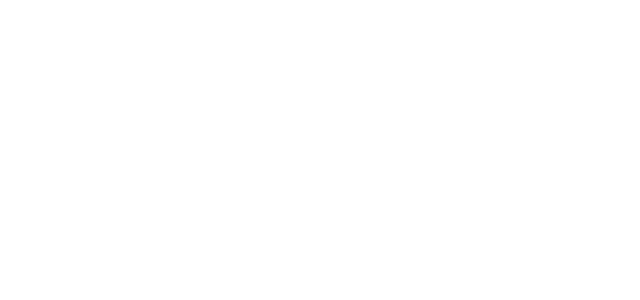
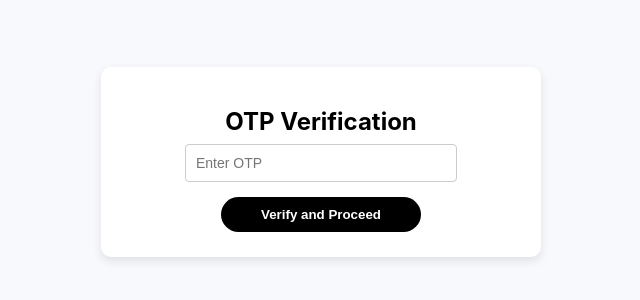
Before and after one commit to suraj-jadhav07/hackathon-chatbot-ui, a React (Create React App) app: page /otp in a window 1280 px wide. Before the commit this address had no page. Shown: the part 238-538 px from the top of the page, without its empty margins (319-959 px from the left). Built offline with nearby package versions, Linux system fonts and the light colour scheme.

Commit message:
Otp screen changes

```diff
--- a/src/App.js
+++ b/src/App.js
@@ -2,18 +2,15 @@
 import { BrowserRouter as Router, Routes, Route } from "react-router-dom";
 import SignUp from "./components/SignUp";
 import Login from "./components/Login";
+import OTP from "./components/Otp";
 
 function App() {
   return (
-    // <div className="App">
-    //   <header className="App-header">
-    //     Hello world!
-    //   </header>
-    // </div>
     <Router>
       <Routes>
         <Route path="/" element={<Login />} />
         <Route path="/signup" element={<SignUp />} />
+        <Route path="/otp" element={<OTP />} />
       </Routes>
     </Router>
   );
--- /dev/null
+++ b/src/components/Otp.js
@@ -0,0 +1,55 @@
+import React, { useState } from "react";
+import "../styles/Otp.css";
+import { useNavigate } from "react-router-dom";
+import "../styles/Common.css";
+
+const Otp = () => {
+
+    const [loading, setLoading] = useState(false);
+    const [showSignIn, setShowSignIn] = useState(false);
+    const [otp, setOtp] = useState("");
+    const navigate = useNavigate();
+
+    const handleOtpClick = (event) => {
+        event.preventDefault();
+        console.log('Entered OTP=>', otp);
+        setLoading(true);
+        setTimeout(() => {
+            setLoading(false);
+            setShowSignIn(true);
+        }, 2000);
+    }
+
+    const handleOtpChange = (event) => {
+        setOtp(event.target.value);
+    }
+
+    const handleBackToSignIn = (event) => {
+        event.preventDefault();
+        setOtp("");
+        setShowSignIn(false);
+        navigate("/");
+    }
+    return (
+        <div className="otp-container">
+            <div className="otp-box">
+                <h2 className="otp-verfication-heading">{showSignIn ? "OTP verified successfully..!!": "OTP Verification"}</h2>
+                <form className="otp-form">
+                    <input className="enter-otp-box" type="text" placeholder="Enter OTP" value={otp} onChange={handleOtpChange} />
+                    {
+                        showSignIn ?
+                            <>
+                                <button className="otp-button" onClick={handleBackToSignIn} disabled={loading}>{loading ? <span className="loader"></span> : "Back to SignIn"}</button>
+                            </>
+                            :
+                            <>
+                                <button className="otp-button" onClick={handleOtpClick} disabled={loading}>{loading ? <span className="loader"></span> : "Verify and Proceed"}</button>
+                            </>
+                    }
+                </form>
+            </div>
+        </div>
+    );
+};
+
+export default Otp;
--- a/src/components/SignUp.js
+++ b/src/components/SignUp.js
@@ -1,7 +1,21 @@
-import React from "react";
+import React, { useState } from "react";
 import "../styles/SignUp.css";
+import "../styles/Common.css";
+import { useNavigate } from "react-router-dom";
 
 const Signup = () => {
+
+    const navigate = useNavigate();
+    const [loading, setLoading] = useState(false);
+
+    const handleSignUp = () => {
+        setLoading(true);
+        setTimeout(() => {
+            setLoading(false);
+            navigate("/otp");
+        }, 2000);
+    }
+
     return (
         <div className="signup-container">
             <div className="signup-box">
@@ -14,11 +28,11 @@
                         <input type="checkbox" /> I want to receive updates via email.
                     </label>
                 </form>
-        <button className="signup-button">Sign up</button>
+                <button className="signup-button" onClick={handleSignUp} disabled={loading}>{loading ? <span className="loader"></span> : "Sign Up"}</button>
                 <div className="divider">or</div>
                 <button className="google-button">Sign up with Google</button>
                 <button className="facebook-button">Sign up with Facebook</button>
-        <p className="signin-text">Already have an account? <a href="#">Sign in</a></p>
+                <p className="signin-text">Already have an account? <a href="/otp">Sign in</a></p>
             </div>
         </div>
     );
--- /dev/null
+++ b/src/styles/Common.css
@@ -0,0 +1,13 @@
+.loader {
+    width: 11px;
+    height: 11px;
+    border: 2px solid white;
+    border-radius: 50%;
+    border-top: 2px solid transparent;
+    animation: spin 0.8s linear infinite;
+}
+
+@keyframes spin {
+    from { transform: rotate(0deg);}
+    to {transform: rotate(360deg);}
+}
--- /dev/null
+++ b/src/styles/Otp.css
@@ -0,0 +1,40 @@
+.otp-container {
+    display: flex;
+    justify-content: center;
+    height: 100vh;
+    background-color: #f7f9fc;
+    align-items: center;
+}
+
+.otp-box {
+    width: 400px;
+    height: 150px;
+    text-align: center;
+    background: white;
+    box-shadow: 0px 4px 10px rgba(0, 0, 0, 0.1);
+    padding: 20px;
+    border-radius: 10px;
+}
+
+.enter-otp-box {
+    width: 250px;
+}
+
+.otp-verfication-heading {
+    margin-bottom: 8px;
+}
+
+.otp-button {
+    width: 50%;
+    padding: 10px;
+    background: black;
+    color: white;
+    font-weight: bold;
+    border: none;
+    border-radius: 20px;
+    cursor: pointer;
+    margin-top: 15px;
+    display: flex;
+    justify-content: center;
+    transform: translateX(50%);
+}
--- a/src/styles/SignUp.css
+++ b/src/styles/SignUp.css
@@ -4,10 +4,6 @@
     align-items: center;
     height: 100vh;
     background-color: #f7f9fc;
-  }
-
-  .signup-form {
-
 }
 
 .signup-box {
@@ -24,7 +20,8 @@
 }
 
 input {
-    width: calc(100% - 20px); /* Adjusted width to align properly */
+    width: calc(100% - 20px);
+    /* Adjusted width to align properly */
     padding: 10px;
     margin: 8px 0;
     border: 1px solid #ccc;
@@ -38,11 +35,15 @@
 .checkbox-container {
     display: flex;
     align-items: center;
-    justify-content: left; /* Aligns checkbox and text to the left */
+    justify-content: left;
+    /* Aligns checkbox and text to the left */
     font-size: 14px;
     margin: 10px 0;
-    width: 100%; /* Ensures it spans the full width of the form */
-    padding-left: 5px; /* Slight padding for better alignment */
+    width: 100%;
+    /* Ensures it spans the full width of the form */
+    padding-left: 5px;
+    /* Slight padding for better alignment */
+    margin-left: -113px;
 }
 
 
@@ -61,7 +62,18 @@
     border: none;
     border-radius: 4px;
     cursor: pointer;
+    display: flex;
+    align-items: center;
+    justify-content: center;
+    position: relative;
 }
+
+/* .signup-button {
+    display: flex;
+    align-items: center;
+    justify-content: center;
+    position: relative;
+} */
 
 .signup-button:hover {
     background: #333;
```
Lines whose indentation alone changed are shown as unchanged.
